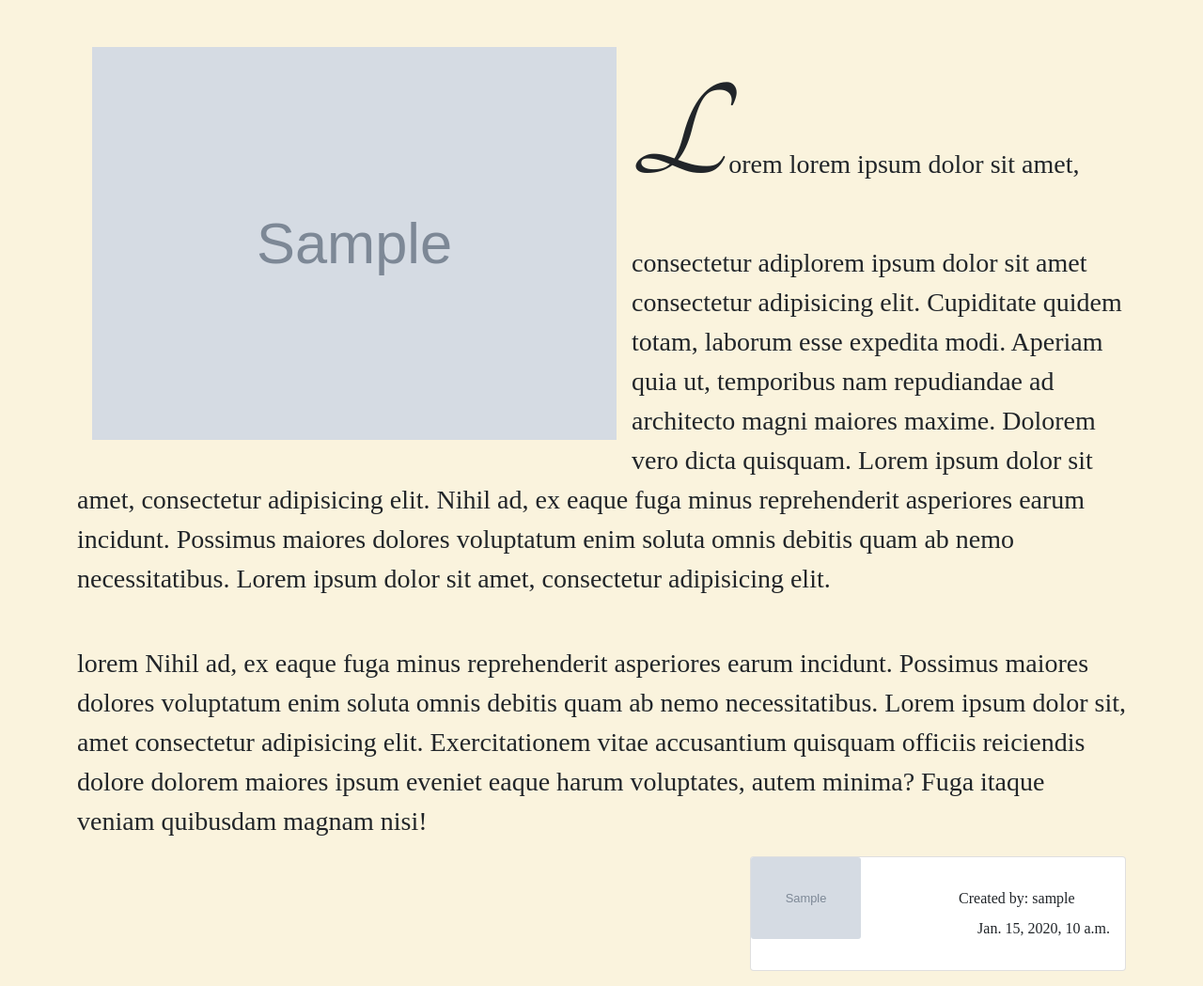
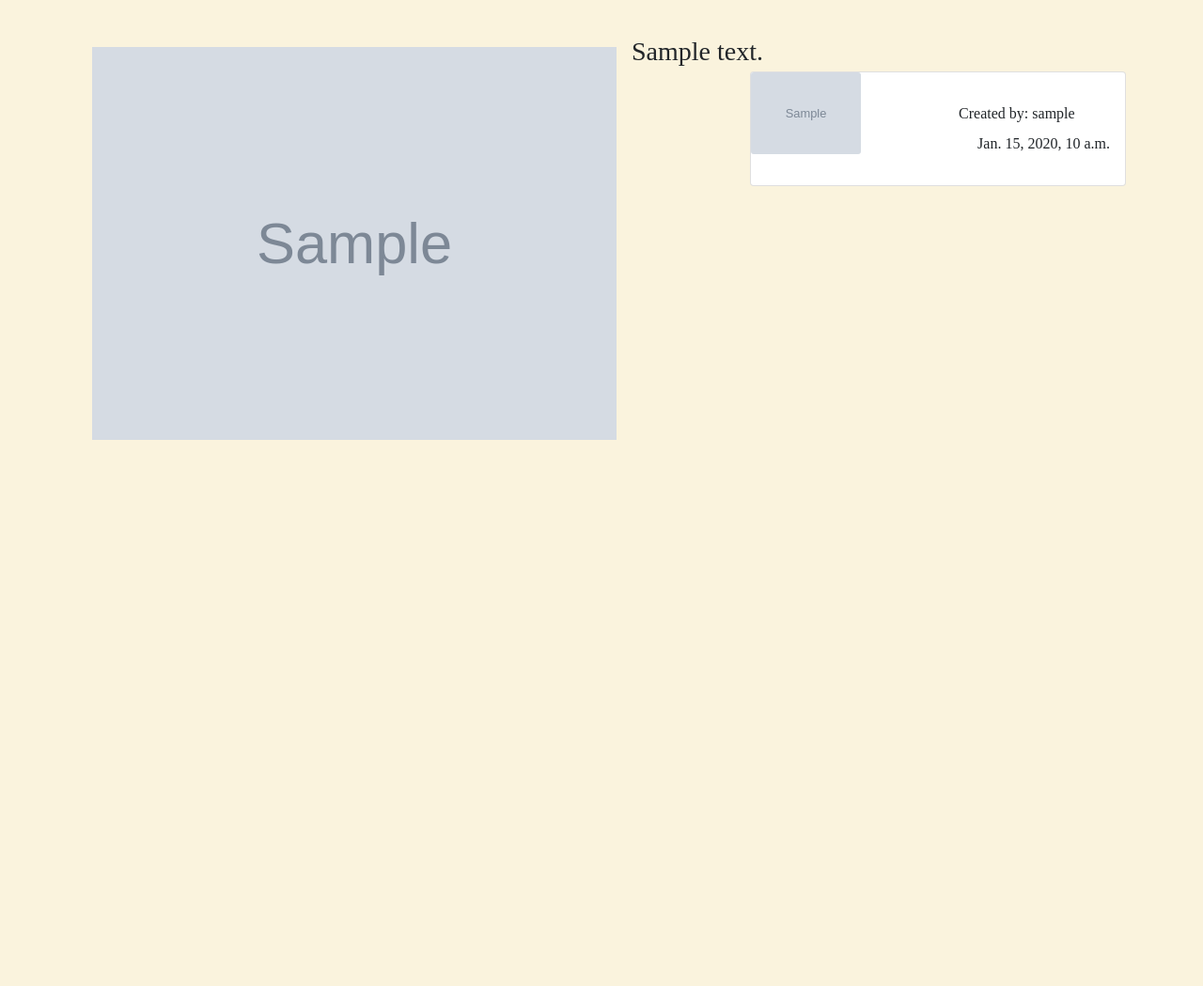
Before and after one commit to bhwong11/wayfarer, a Django app: template main_app/templates/post_details.html in a window 1280 px wide. Shown: the part 401-1450 px from the top of the page at 94% size. After the commit the page ends 869 px from the top, so only its background shows below. Run offline with Django 3.2, Linux system fonts and the light colour scheme; the template is opened without the code that fills it: values that come from a table or form of the project are taken from there, others are empty; a user stored in the database is signed in; tables that the repository leaves empty hold one stand-in row (values such as "Sample post"); grey boxes marked "Sample" are stand-in pictures; some web fonts are replaced.

Commit message:
saved Changes

```diff
--- a/main_app/templates/post_details.html
+++ b/main_app/templates/post_details.html
@@ -13,10 +13,7 @@
             <div class="clearfix">
                 <img src="{{post.image}}" class="col-md-6 float-md-start m-3" alt="...">
             <div class="single-post-content-wrapper">
-                  <article class = "fs-3"> <span class="first_letter">L</span>orem lorem ipsum dolor sit amet, consectetur adiplorem ipsum dolor sit amet consectetur adipisicing elit. Cupiditate quidem totam, laborum esse expedita modi. Aperiam quia ut, temporibus nam repudiandae ad architecto magni maiores maxime. Dolorem vero dicta quisquam. Lorem ipsum dolor sit amet, consectetur adipisicing elit. Nihil ad, ex eaque fuga minus reprehenderit asperiores earum incidunt. Possimus maiores dolores voluptatum enim soluta omnis debitis quam ab nemo necessitatibus. Lorem ipsum dolor sit amet, consectetur adipisicing elit.
-                  </article>
-                  <p class = "fs-3 mt-5">lorem Nihil ad, ex eaque fuga minus reprehenderit asperiores earum incidunt. Possimus maiores dolores voluptatum enim soluta omnis debitis quam ab nemo necessitatibus. Lorem ipsum dolor sit, amet consectetur adipisicing elit. Exercitationem vitae accusantium quisquam officiis reiciendis dolore dolorem maiores ipsum eveniet eaque harum voluptates, autem minima? Fuga itaque veniam quibusdam magnam nisi!
-                  </p>
+                  <article class = "fs-3">{{post.content}}</article>
                   <div class="card float-end mb-3" style="max-width: 400px;">
                     <div class="row no-gutters">
                       <div class="col-md-4">
```
Also changed, not shown: main_app/migrations/0006_auto_20210823_2159.py (added).
